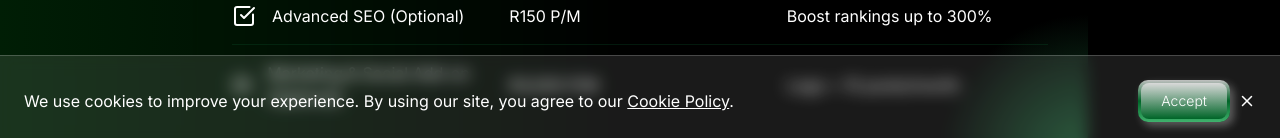
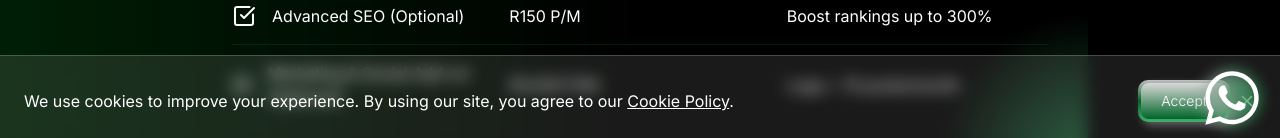
Before and after one commit to ethandiedericks/nevaeh-v3, a Next.js app: page /pricing in a window 1280 px wide. Shown: the part 654-792 px from the top of the page. Built offline with nearby package versions, Linux system fonts and the light colour scheme; no server answers.

Commit message:
whatsapp button added

```diff
--- a/src/app/globals.css
+++ b/src/app/globals.css
@@ -215,7 +215,8 @@ body {
 
 /* Single Page Website - gradient at top left (25% position) */
 .table-gradient-0::before {
-  background: radial-gradient(
+  background:
+    radial-gradient(
       circle at 0% 0%,
       rgba(44, 160, 90, 0.5) 0%,
       transparent 15%
@@ -229,7 +230,8 @@ body {
 
 /* 5+ Page Website - gradient at top center-left (42% position) */
 .table-gradient-1::before {
-  background: radial-gradient(
+  background:
+    radial-gradient(
       circle at 42% -20%,
       rgba(44, 160, 90, 0.5) 0%,
       transparent 30%
@@ -243,7 +245,8 @@ body {
 
 /* Web Application - gradient at top center-right (60% position) */
 .table-gradient-2::before {
-  background: radial-gradient(
+  background:
+    radial-gradient(
       circle at 60% -20%,
       rgba(44, 160, 90, 0.5) 0%,
       transparent 30%
@@ -257,7 +260,8 @@ body {
 
 /* Mobile Application - gradient at top right (75% position) */
 .table-gradient-3::before {
-  background: radial-gradient(
+  background:
+    radial-gradient(
       circle at 100% 0%,
       rgba(44, 160, 90, 0.5) 0%,
       transparent 15%
@@ -347,7 +351,8 @@ body {
   width: 100%;
   height: 100%;
   padding: 2.5rem;
-  background: radial-gradient(
+  background:
+    radial-gradient(
       149.38% 28.85% at 100% 100%,
       rgba(44, 160, 90, 0.35) 0%,
       rgba(0, 0, 0, 0) 100%
@@ -370,7 +375,8 @@ body {
   height: 100%;
   padding: 2.5rem;
 
-  background: radial-gradient(
+  background:
+    radial-gradient(
       119.94% 28.31% at 0% -1.38%,
       rgba(44, 160, 90, 0.5) 0%,
       rgba(0, 0, 0, 0) 100%
@@ -404,8 +410,12 @@ body {
   border-radius: 7px;
   padding: 0.5px; /* Border thickness */
   background: linear-gradient(to bottom, #a6a6a6, #528b69);
-  -webkit-mask: linear-gradient(#fff 0 0) content-box, linear-gradient(#fff 0 0);
-  mask: linear-gradient(#fff 0 0) content-box, linear-gradient(#fff 0 0);
+  -webkit-mask:
+    linear-gradient(#fff 0 0) content-box,
+    linear-gradient(#fff 0 0);
+  mask:
+    linear-gradient(#fff 0 0) content-box,
+    linear-gradient(#fff 0 0);
   -webkit-mask-composite: xor;
   mask-composite: exclude;
   pointer-events: none;
@@ -423,7 +433,8 @@ body {
   height: 100%;
   padding: 1.5rem;
 
-  background: radial-gradient(
+  background:
+    radial-gradient(
       119.94% 28.31% at 0% -1.38%,
       rgba(44, 160, 90, 0.5) 0%,
       rgba(0, 0, 0, 0) 100%
@@ -454,8 +465,12 @@ body {
   border-radius: 0.9rem;
   padding: 0.5px; /* Border thickness */
   background: linear-gradient(to bottom, #a6a6a6, #528b69);
-  -webkit-mask: linear-gradient(#fff 0 0) content-box, linear-gradient(#fff 0 0);
-  mask: linear-gradient(#fff 0 0) content-box, linear-gradient(#fff 0 0);
+  -webkit-mask:
+    linear-gradient(#fff 0 0) content-box,
+    linear-gradient(#fff 0 0);
+  mask:
+    linear-gradient(#fff 0 0) content-box,
+    linear-gradient(#fff 0 0);
   -webkit-mask-composite: xor;
   mask-composite: exclude;
   pointer-events: none;
@@ -466,7 +481,8 @@ body {
   width: 100%;
   height: 100%;
   padding: 1.7rem;
-  background: radial-gradient(
+  background:
+    radial-gradient(
       149.38% 28.85% at 100% 100%,
       rgba(44, 160, 90, 0.5) 0%,
       rgba(0, 0, 0, 0) 100%
@@ -510,8 +526,12 @@ body {
   border-radius: 7px;
   padding: 0.5px; /* Border thickness */
   background: linear-gradient(to bottom, #a6a6a6, #528b69);
-  -webkit-mask: linear-gradient(#fff 0 0) content-box, linear-gradient(#fff 0 0);
-  mask: linear-gradient(#fff 0 0) content-box, linear-gradient(#fff 0 0);
+  -webkit-mask:
+    linear-gradient(#fff 0 0) content-box,
+    linear-gradient(#fff 0 0);
+  mask:
+    linear-gradient(#fff 0 0) content-box,
+    linear-gradient(#fff 0 0);
   -webkit-mask-composite: xor;
   mask-composite: exclude;
   pointer-events: none;
@@ -520,7 +540,8 @@ body {
 .latest-articles-gradient-card {
   position: relative;
 
-  background: radial-gradient(
+  background:
+    radial-gradient(
       149.38% 28.85% at 100% 100%,
       rgba(44, 160, 90, 0.5) 0%,
       rgba(0, 0, 0, 0) 100%
@@ -553,8 +574,12 @@ body {
   border-radius: 10px;
   padding: 0.5px; /* Border thickness */
   background: linear-gradient(to bottom, #a6a6a6, #528b69);
-  -webkit-mask: linear-gradient(#fff 0 0) content-box, linear-gradient(#fff 0 0);
-  mask: linear-gradient(#fff 0 0) content-box, linear-gradient(#fff 0 0);
+  -webkit-mask:
+    linear-gradient(#fff 0 0) content-box,
+    linear-gradient(#fff 0 0);
+  mask:
+    linear-gradient(#fff 0 0) content-box,
+    linear-gradient(#fff 0 0);
   -webkit-mask-composite: xor;
   mask-composite: exclude;
   pointer-events: none;
@@ -569,8 +594,12 @@ body {
   border-radius: 10px;
   padding: 1px; /* Slightly thicker border on hover */
   background: linear-gradient(to bottom, #ffffff, #52c894);
-  -webkit-mask: linear-gradient(#fff 0 0) content-box, linear-gradient(#fff 0 0);
-  mask: linear-gradient(#fff 0 0) content-box, linear-gradient(#fff 0 0);
+  -webkit-mask:
+    linear-gradient(#fff 0 0) content-box,
+    linear-gradient(#fff 0 0);
+  mask:
+    linear-gradient(#fff 0 0) content-box,
+    linear-gradient(#fff 0 0);
   -webkit-mask-composite: xor;
   mask-composite: exclude;
   pointer-events: none;
@@ -598,6 +627,13 @@ body {
   background: linear-gradient(270deg, #2ca05a 0%, #a6a6a6 100%);
   filter: blur(7.5px);
   border-radius: 10px;
+  z-index: 1;
+  opacity: 0.8;
+}
+.whatsapp-icon-glow {
+  background: linear-gradient(270deg, #2ca05a 0%, #a6a6a6 100%);
+  filter: blur(7.5px);
+  border-radius: 100px;
   z-index: 1;
   opacity: 0.8;
 }
--- a/src/app/layout.tsx
+++ b/src/app/layout.tsx
@@ -9,6 +9,7 @@ import CookieConsentBanner from "@/components/CookieConsentBanner";
 import { SpeedInsights } from "@vercel/speed-insights/next";
 import { Analytics } from "@vercel/analytics/next";
 import { PostHogProvider } from "@/components/PostHogProvider";
+import WhatsAppButton from "@/components/WhatsappButton";
 
 const inter = Inter({
   variable: "--font-inter",
@@ -252,9 +253,10 @@ export default function RootLayout({
               },
             }}
           />
+          <WhatsAppButton />
+          <Footer />
           <SpeedInsights />
           <Analytics />
-          <Footer />
         </PostHogProvider>
       </body>
     </html>
--- /dev/null
+++ b/src/components/WhatsappButton.tsx
@@ -0,0 +1,37 @@
+"use client";
+
+import Image from "next/image";
+import React from "react";
+import { motion } from "framer-motion";
+import WhatsappIcon from "@/assets/images/whatsapp-icon.svg";
+
+const WhatsAppButton = () => {
+  return (
+    <a
+      href="https://wa.me/27812799063"
+      target="_blank"
+      rel="noopener noreferrer"
+      aria-label="Chat with us on WhatsApp"
+      className="fixed bottom-4 right-4 md:bottom-5 md:right-5 z-50 flex items-center justify-center rounded-full shadow-lg transition-colors duration-300"
+    >
+      <motion.div
+        className="relative w-12 h-12 md:w-14 md:h-14"
+        whileHover={{ scale: 1.1, y: -2 }}
+        transition={{ type: "spring", stiffness: 300 }}
+      >
+        {/* Glow effect */}
+        <div className="absolute inset-0 whatsapp-icon-glow" />
+        {/* Icon */}
+        <div className="relative z-10 w-full h-full">
+          <Image
+            src={WhatsappIcon}
+            alt="Fixed WhatsApp Icon"
+            className="w-full h-full object-contain"
+          />
+        </div>
+      </motion.div>
+    </a>
+  );
+};
+
+export default WhatsAppButton;
```
Also changed, not shown: src/assets/images/whatsapp-icon.svg (added).
